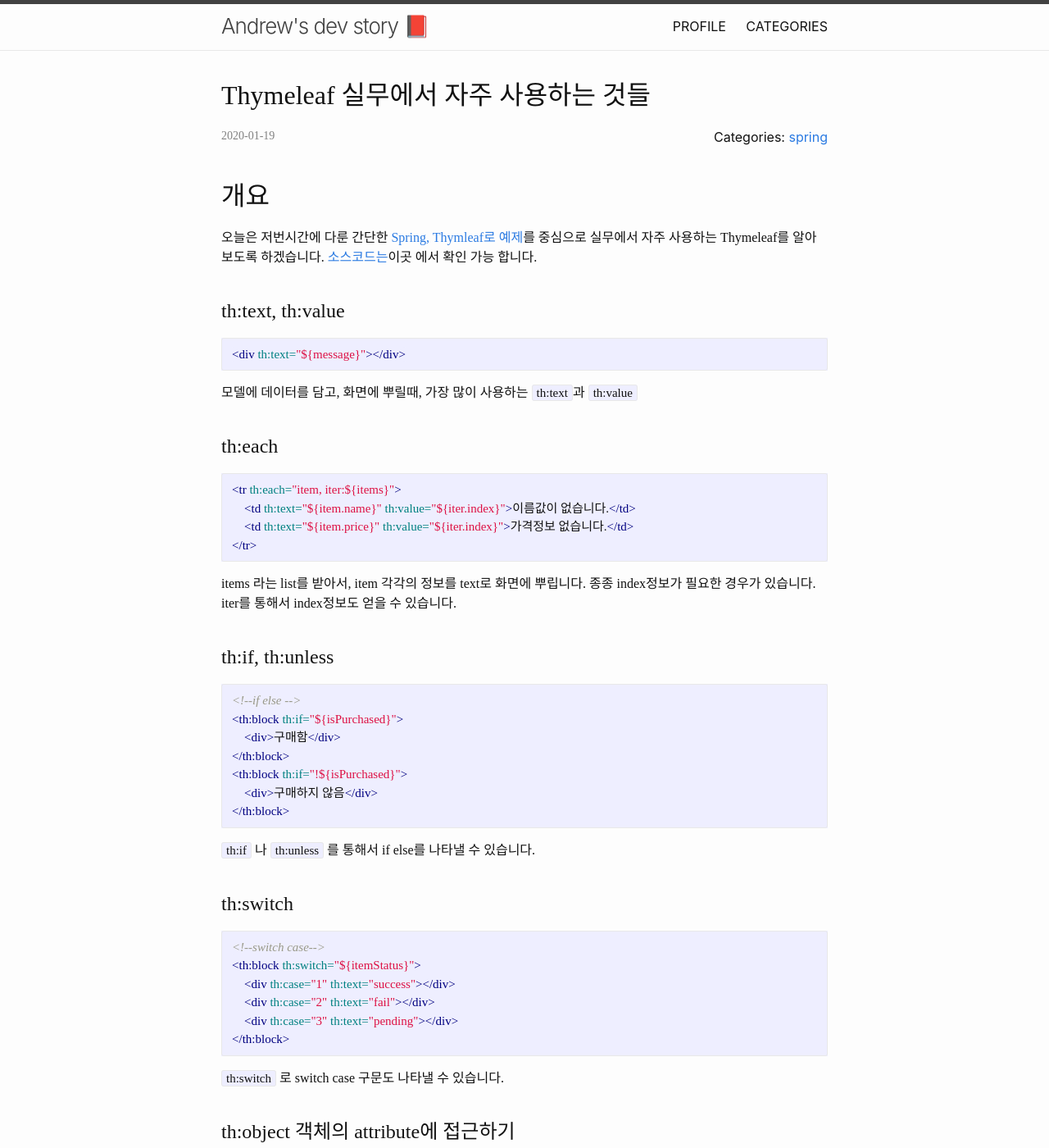
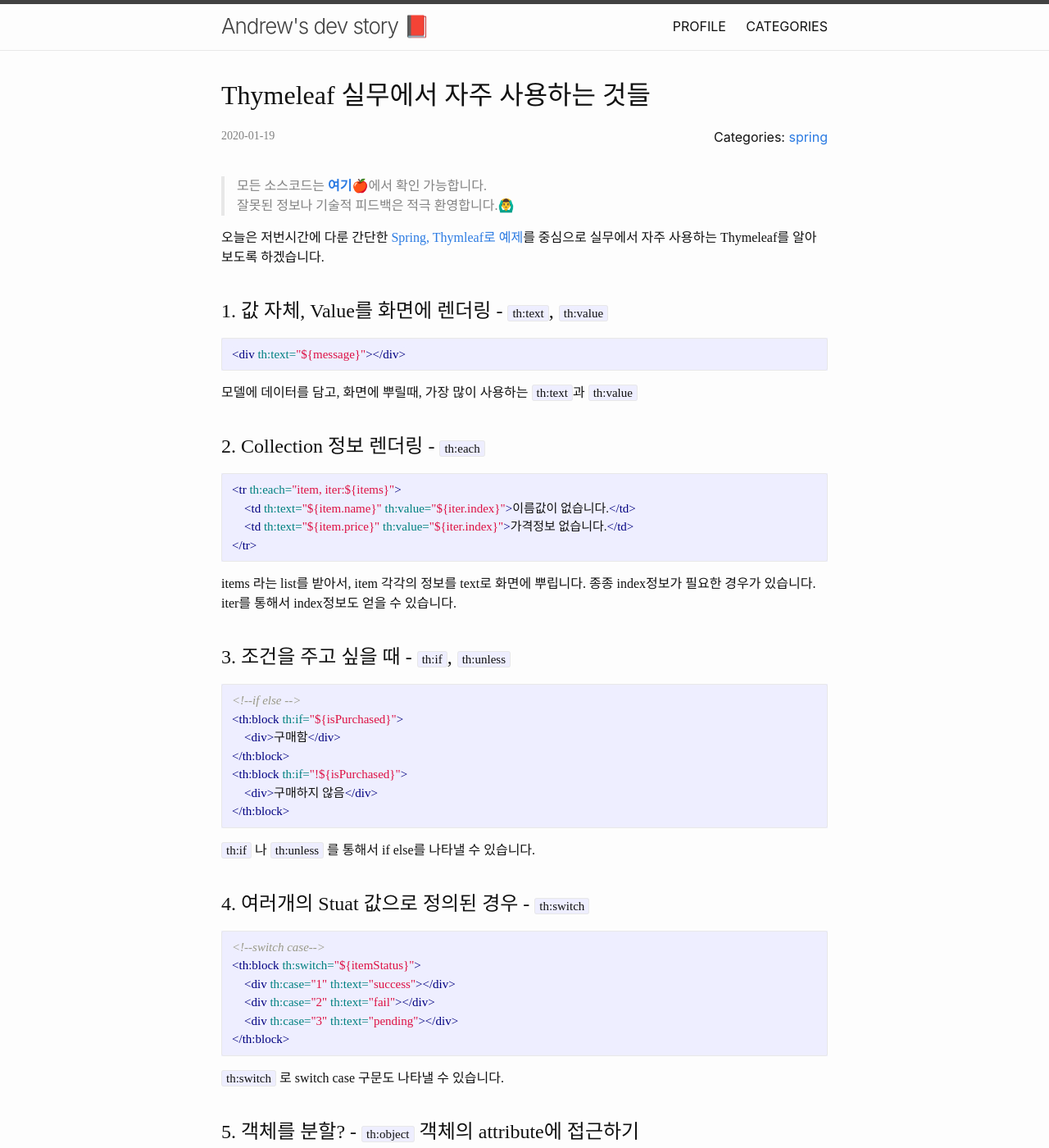
Before and after one commit to umanking/archive-umanking-blog, a Jekyll site: the page built from _posts/2020-01-19-spring-thymleaf-example.md, in a window 1280 px wide and 1400 px high. Shown: the whole window at 82% size. Built offline with Jekyll 4.4.1, drawn with Linux system fonts in a browser that asks for light colours; comment, search, counter and statistics services are not loaded; some of the changed text lies outside the part shown.

Commit message:
post 수정

````diff
--- a/_layouts/post.html
+++ b/_layouts/post.html
@@ -39,7 +39,6 @@ layout: default
 
 <br>
 </div>
-
 {{ content }}
 
 
--- a/_posts/2020-01-19-spring-thymleaf-example.md
+++ b/_posts/2020-01-19-spring-thymleaf-example.md
@@ -6,16 +6,17 @@ categories: [spring]
 tags: [spring, thymeleaf]
 ---
 
-# 개요
+> 모든 소스코드는 **[여기](https://github.com/umanking/blog-code-workspace)🍎**에서 확인 가능합니다.
+> 잘못된 정보나 기술적 피드백은 적극 환영합니다.🙆‍♂️
+
 오늘은 저번시간에 다룬 간단한 [Spring, Thymleaf로 예제](https://umanking.github.io/spring/spring-thymeleaf/)를 중심으로 실무에서 자주 사용하는 Thymeleaf를 알아보도록 하겠습니다.
-[소스코드는](https://github.com/umanking/spring-workspace/tree/master/spring-thymleaf)이곳 에서 확인 가능 합니다.
 
-## th:text, th:value
+## 1. 값 자체, Value를 화면에 렌더링 - `th:text`, `th:value`
 ```html
 <div th:text="${message}"></div>
 ```
 모델에 데이터를 담고, 화면에 뿌릴때, 가장 많이 사용하는 `th:text`과 `th:value`
-## th:each
+## 2. Collection 정보 렌더링 - `th:each `
 ```html
 <tr th:each="item, iter:${items}">
     <td th:text="${item.name}" th:value="${iter.index}">이름값이 없습니다.</td>
@@ -26,7 +27,7 @@ tags: [spring, thymeleaf]
 items 라는 list를 받아서, item 각각의 정보를 text로 화면에 뿌립니다. 종종 index정보가 필요한 경우가 있습니다.
 iter를 통해서 index정보도 얻을 수 있습니다.
 
-## th:if, th:unless
+## 3. 조건을 주고 싶을 때 - `th:if`, `th:unless`
 
 ```html
 <!--if else -->
@@ -39,7 +40,7 @@ iter를 통해서 index정보도 얻을 수 있습니다.
 ```
 `th:if` 나 `th:unless` 를 통해서 if else를 나타낼 수 있습니다.
 
-## th:switch
+## 4. 여러개의 Stuat 값으로 정의된 경우 - `th:switch`
 ```html
 <!--switch case-->
 <th:block th:switch="${itemStatus}">
@@ -50,7 +51,7 @@ iter를 통해서 index정보도 얻을 수 있습니다.
 ```
 `th:switch` 로 switch case 구문도 나타낼 수 있습니다.
 
-## th:object 객체의 attribute에 접근하기
+## 5. 객체를 분할? - `th:object` 객체의 attribute에 접근하기
 ```html
 <div th:object="${userInfo.user}">
     <div th:text="*{firstName}"></div>
@@ -67,7 +68,7 @@ userInfo 객체 안에 user 객체의 attribute에 접근할 때는 다음과
 위에랑 정확히 동일한 표현 방법입니다.
 
 
-## 계산식
+## 6. 내장된 함수 사용하기 - 계산식
 ### 1. numbers.sequence
 ```html
 <ul th:each="num: ${#numbers.sequence(1,5)}">
````
Also changed, not shown: _posts/2020-01-19-spring-thymeleaf.md (+6 -3 lines), _drafts/2019-11-21-spring-interview-question.md (renamed from _includes/2019-11-21-spring-interview-question.md).
